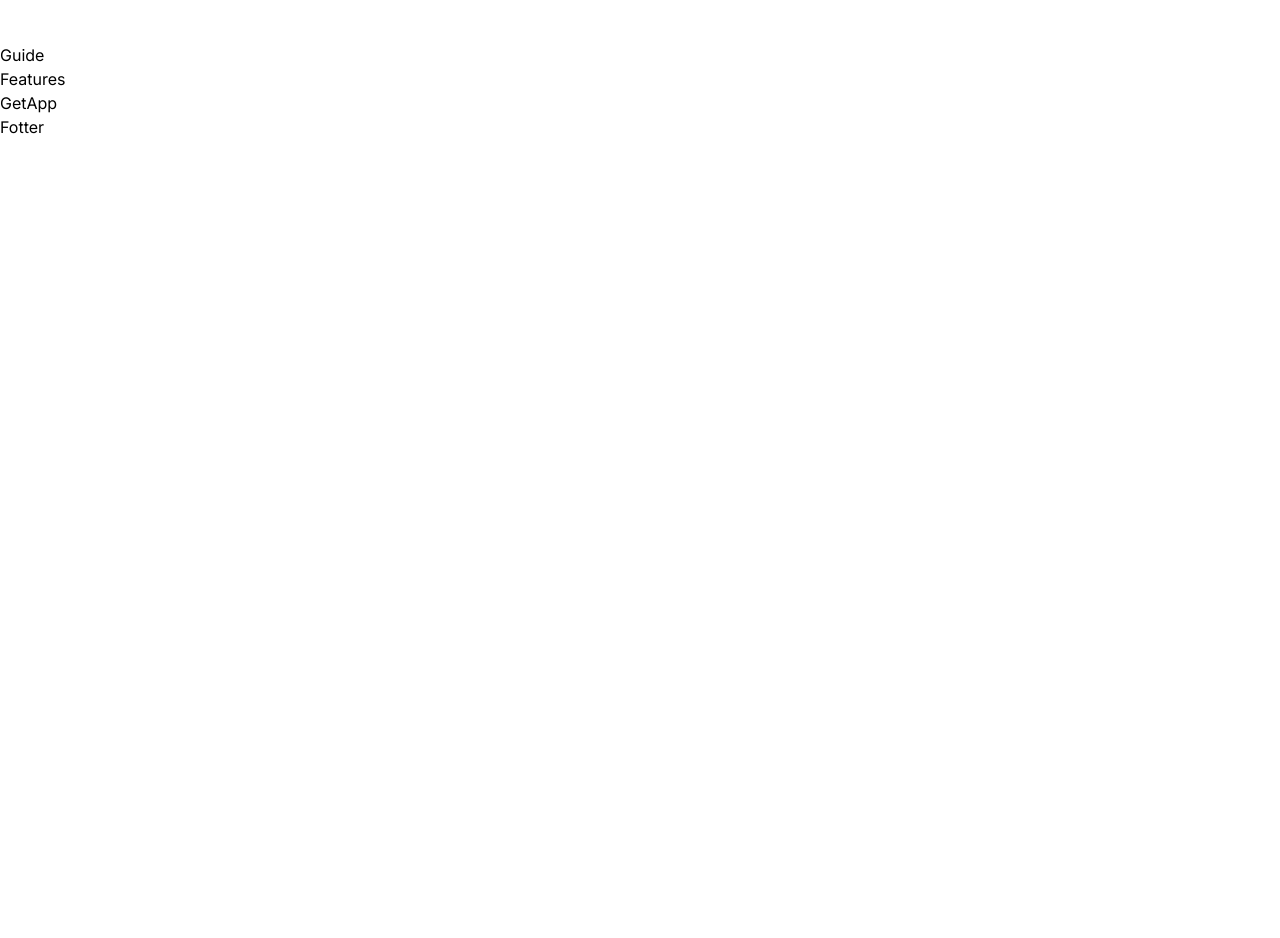
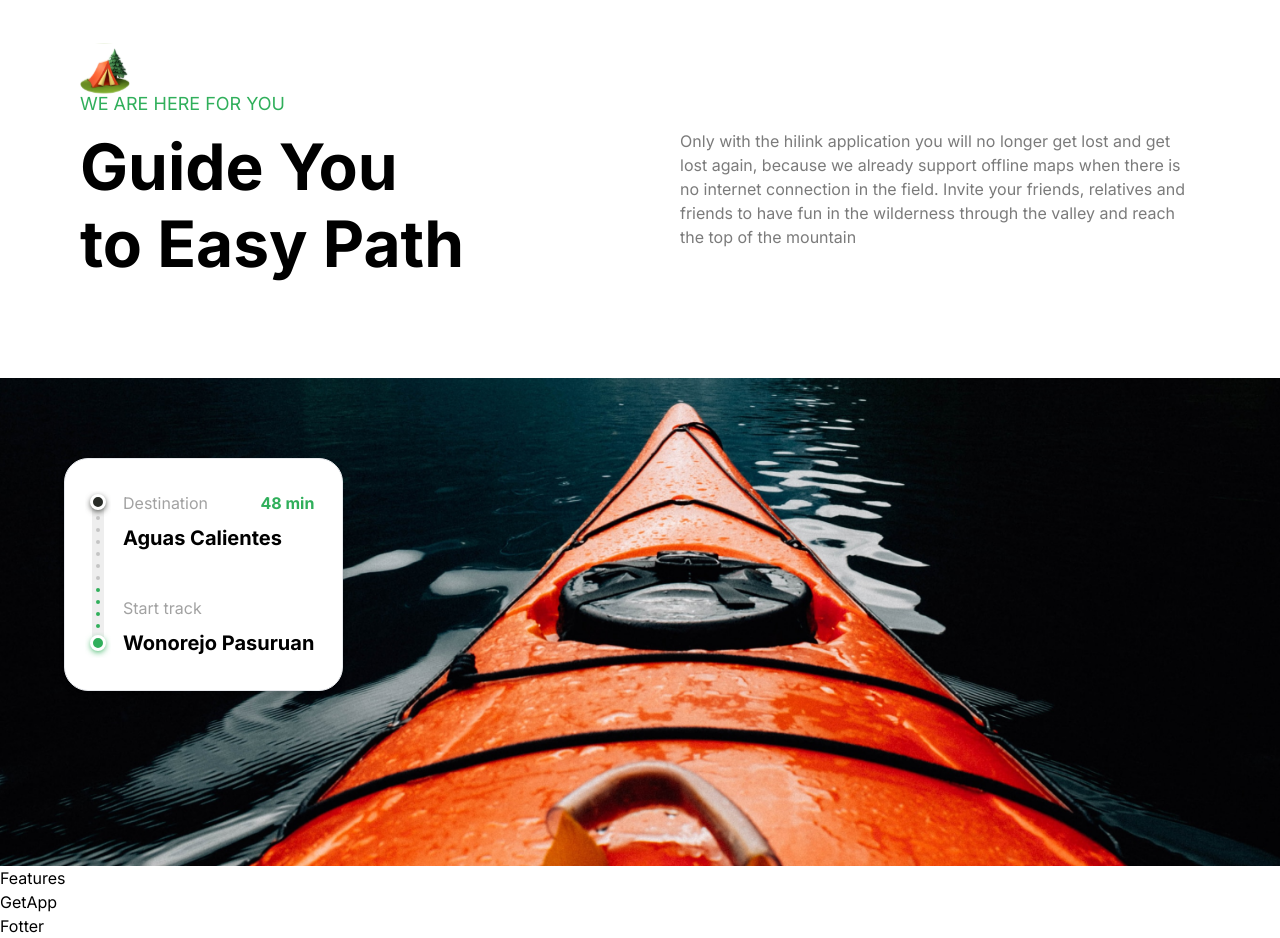
Before and after one commit to Aldous-Roy/Travel_app, a Next.js app: page / in a window 1280 px wide. Shown: the part 1800-2738 px from the top of the page. Before the commit the page ends 1939 px from the top, so only its background shows below. Built offline with nearby package versions, Linux system fonts and the light colour scheme.

Commit message:
Update Camp component text and enhance Guide component layout with new content and images

```diff
--- a/app/Camp.tsx
+++ b/app/Camp.tsx
@@ -71,7 +71,7 @@
             <strong>Feeling Lost</strong> And Not Knowing The Way?
           </h2>
           <p className="regular-14 xl:regular-16 mt-5 text-white">
-            Starting from the anxiety of the climbers when visiting a new climbing location, the possibility of getting lost is very large. That's why we are here for those of you who want to start an adventure
+            Starting from the anxiety of the climbers when visiting a new climbing location, the possibility of getting lost is very large. That&apos;s why we are here for those of you who want to start an adventure
           </p>
           <Image
             src="/quote.svg"
--- a/app/Guide.tsx
+++ b/app/Guide.tsx
@@ -1,8 +1,54 @@
+import Image from 'next/image'
 import React from 'react'
 
 const Guide = () => {
   return (
-    <div>Guide</div>
+    <section className="flexCenter flex-col">
+      <div className="padding-container max-container w-full pb-24">
+        <Image src="/camp.svg" alt="camp" width={50} height={50} />
+        <p className="uppercase regular-18 -mt-1 mb-3 text-green-50">
+          We are here for you
+        </p>
+        <div className="flex flex-wrap justify-between gap-5 lg:gap-10">
+          <h2 className="bold-40 lg:bold-64 xl:max-w-[390px]">Guide You to Easy Path</h2>
+          <p className="regular-16 text-gray-30 xl:max-w-[520px]">Only with the hilink application you will no longer get lost and get lost again, because we already support offline maps when there is no internet connection in the field. Invite your friends, relatives and friends to have fun in the wilderness through the valley and reach the top of the mountain</p>
+        </div>
+      </div>
+
+      <div className="flexCenter max-container relative w-full">
+        <Image
+          src="/boat.png"
+          alt="boat"
+          width={1440}
+          height={580}
+          className="w-full object-cover object-center 2xl:rounded-5xl"
+        />
+
+        <div className="absolute flex bg-white py-8 pl-5 pr-7 gap-3 rounded-3xl border shadow-md md:left-[5%] lg:top-20">
+          <Image
+            src="/meter.svg"
+            alt="meter"
+            width={16}
+            height={158}
+            className="h-full w-auto"
+          />
+          <div className="flexBetween flex-col">
+            <div className='flex w-full flex-col'>
+              <div className="flexBetween w-full">
+                <p className="regular-16 text-gray-20">Destination</p>
+                <p className="bold-16 text-green-50">48 min</p>
+              </div>
+              <p className="bold-20 mt-2">Aguas Calientes</p>
+            </div>
+
+            <div className='flex w-full flex-col'>
+              <p className="regular-16 text-gray-20">Start track</p>
+              <h4 className="bold-20 mt-2 whitespace-nowrap">Wonorejo Pasuruan</h4>
+            </div>
+          </div>
+        </div>
+      </div>
+    </section>
   )
 }
 
```
